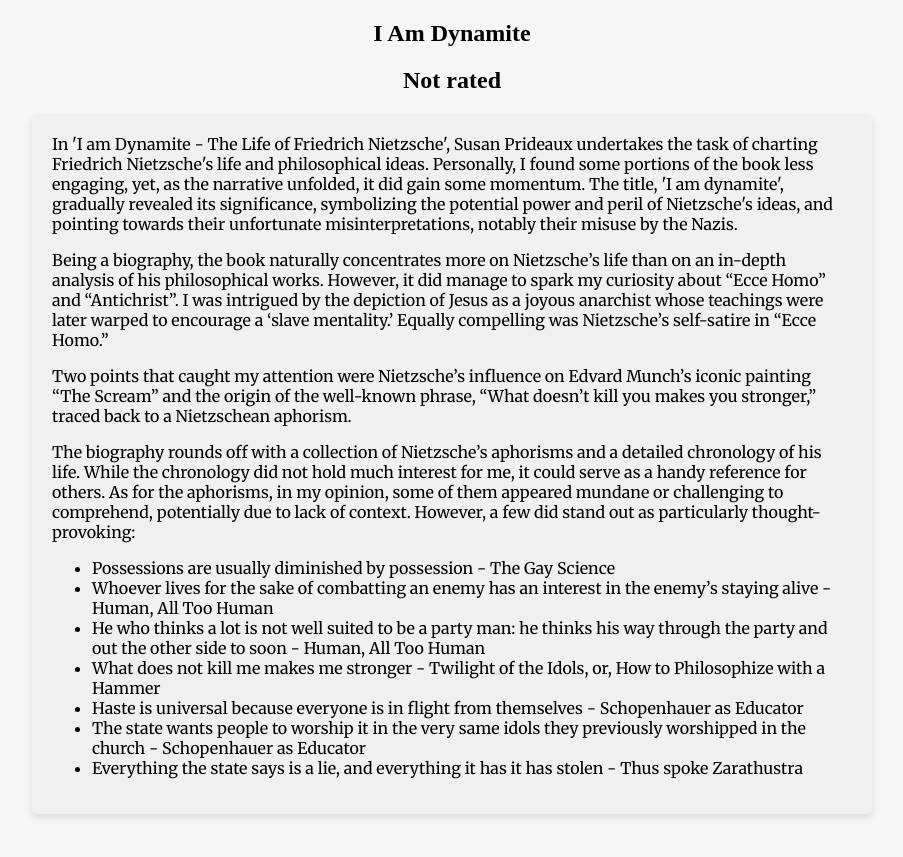
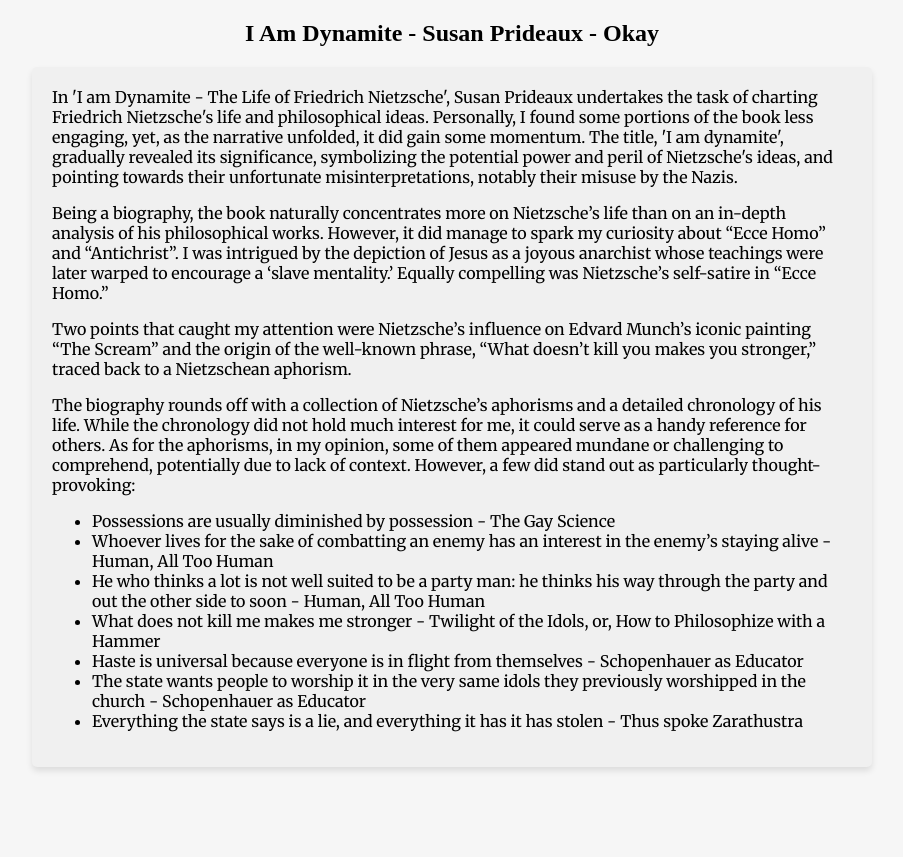
Before and after one commit to Kortelange/webpage, a Jekyll site: the page built from _books/i_am_dynamite.md, in a window 1280 px wide. Shown: the top 857 px of the page, without its empty margins (188-1091 px from the left). Built offline with Jekyll 4.4.1, drawn with Linux system fonts in a browser that asks for light colours.

Commit message:
Fix book page heading

```diff
--- a/_layouts/book.html
+++ b/_layouts/book.html
@@ -4,10 +4,7 @@ layout: default
 
 <div class="book-page">
     <div class="header">
-        <h2>{{ page.title }}</h2>
-        <h2>{{ book.author }}</h2>
-        <h2>{{ site.ratings[book.rating] | default: "Not rated" }}</h2>
-
+        <h2>{{ page.title }} - {{ page.author }} - {{ site.ratings[page.rating] | default: "Not rated" }}</h2>
     </div>
     <div class="review-box">
         {{ page.short_review }}
```
